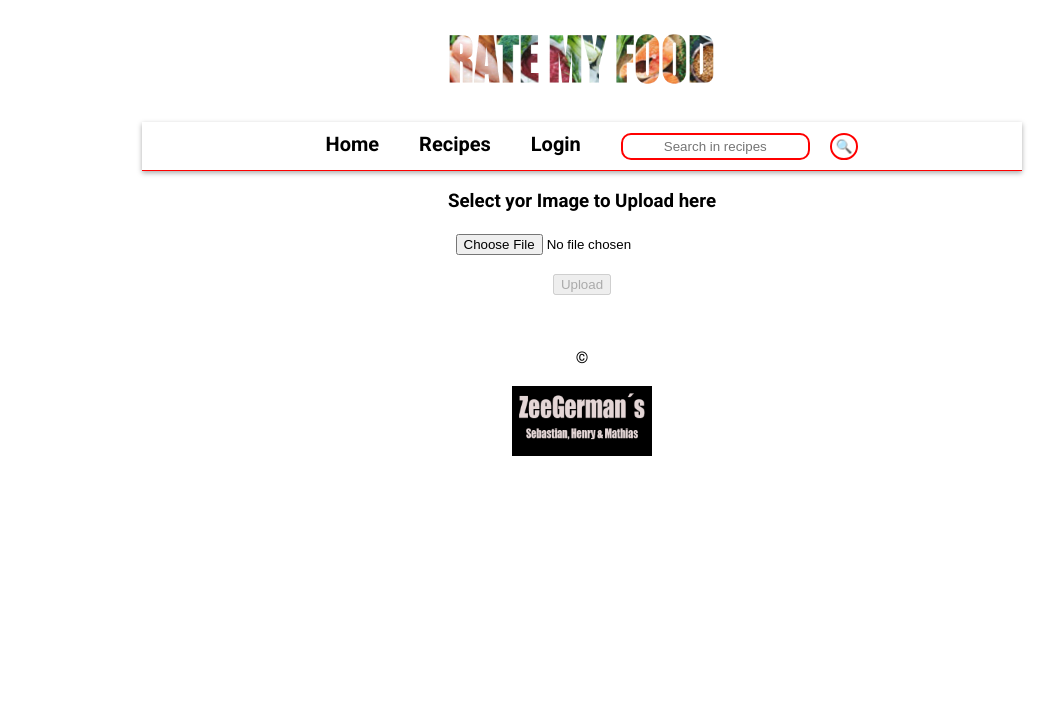
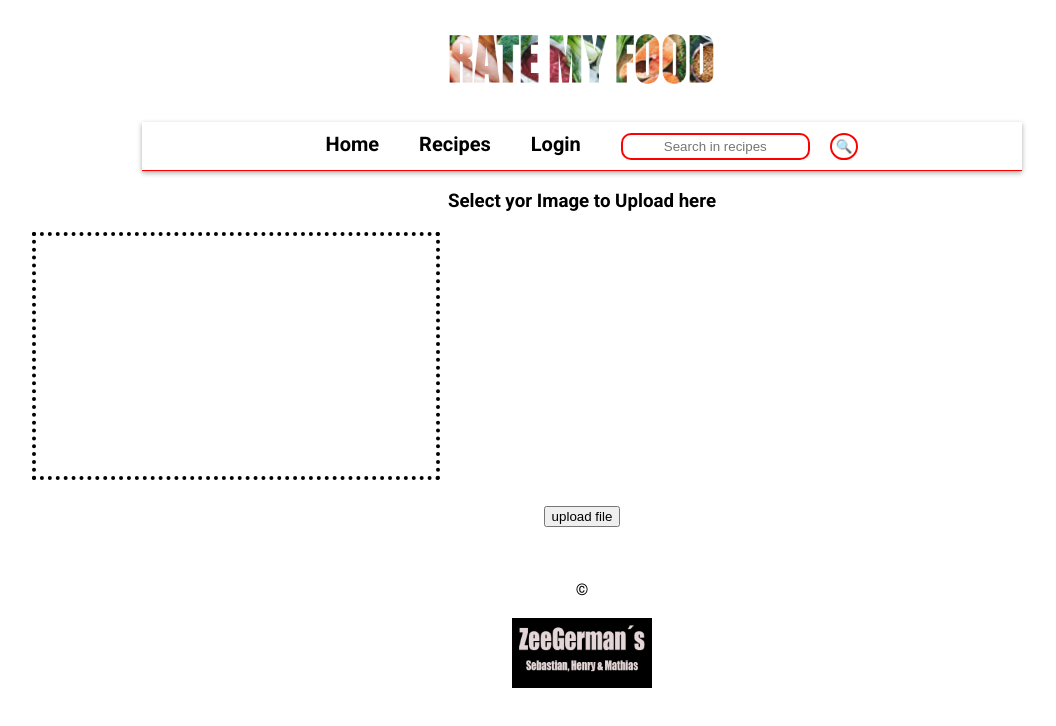
Before and after one commit to sadltelekom/RateMyFoodFrontend, an Angular app in the folder RateMyFoodApp/: page /upload/1 in a window 1280 px wide. Shown: the top 726 px of the page, without its empty margins (58-1114 px from the left). Built offline with nearby package versions, Linux system fonts and the light colour scheme.

Commit message:
pictureupload

```diff
--- a/RateMyFoodApp/src/app/fileupload/fileupload.component.css
+++ b/RateMyFoodApp/src/app/fileupload/fileupload.component.css
@@ -0,0 +1,13 @@
+.file-container {
+    width: 400px;
+    border: 4px dotted black;
+
+
+}
+
+.file {
+    opacity: 0;
+    padding: 5rem;
+    width: auto;
+    height: 5rem;
+}
--- a/RateMyFoodApp/src/app/fileupload/fileupload.component.html
+++ b/RateMyFoodApp/src/app/fileupload/fileupload.component.html
@@ -1,6 +1,6 @@
 <div id="pagecontent">
     <h3>Select yor Image to Upload here</h3>
-    <div id="fileupload">
+    <!-- <div id="fileupload">
         <div>
             <label>
                 <input type="file" (change)="selectFile($event)" accept="image/png" />
@@ -18,5 +18,19 @@
             {{ progress }}%
         </div>
     </div>
-    <div *ngIf="message" role="alert">{{ message }}</div>
+    <div *ngIf="message" role="alert">{{ message }}</div> -->
+
+    <!-- Drag'n'Drop -->
+    <div class="file-container" *ngIf="!file">
+
+        <input type="file" (change)="getFile($event)" class="file">
+
+    </div>
+
+    <div *ngIf="file">
+        File name: {{file.name}} <br />
+        <button (click)="file = undefined">clear file</button>
+        <br />
+    </div> <br />
+    <button (click)="uploadFile()">upload file</button>
 </div>
--- a/RateMyFoodApp/src/app/fileupload/fileupload.component.ts
+++ b/RateMyFoodApp/src/app/fileupload/fileupload.component.ts
@@ -27,6 +27,25 @@ export class FileuploadComponent implements OnInit {
     }
   }
 
+
+  // Drag Drop Start
+  file:any;
+  getFile(event:any) {
+    this.file = event.target.files[0]
+
+    console.log('file', this.file);
+
+  }
+
+  // uploadFile() {
+  //   let formData = new FormData();
+  //   formData.set("file", this.file)
+
+  // }
+  // Drag Drop End
+
+
+
   ngOnInit(): void {
     // this.fileInfos = this.uploadService.getFiles();
   }
@@ -35,30 +54,42 @@ export class FileuploadComponent implements OnInit {
     this.selectedFiles = event.target.files;
   }
 
-  upload(): void {
+  // upload(): void {
+  uploadFile() {
+    let formData = new FormData();
+    formData.set("file", this.file)
     this.progress = 0;
-    if (this.selectedFiles) {
-      const file: File | null = this.selectedFiles.item(0);
-      if (file) {
-        this.currentFile = file;
-        this.uploadService.upload(this.currentFile,this.id).subscribe({
+    // if (this.selectedFiles) {
+    //   const file: File | null = this.selectedFiles.item(0);
+      if (this.file) {
+        // this.currentFile = this.file;
+        this.uploadService.upload(this.file,this.id).subscribe({
           next: (event: any) => {
+
+            console.log("upload: ", this.uploadService);
+
             if (event.type === HttpEventType.UploadProgress) {
+
+              console.log("any progress?");
+
               this.progress = Math.round(100 * event.loaded / event.total);
             }
           },
           error: (err: any) => {
             console.log(err);
             this.progress = 0;
+
             if (err.error && err.error.message) {
+              console.log("PUnkt3");
               this.message = err.error.message;
             }
-            this.currentFile = undefined;
+            // this.currentFile = undefined;
           }
         });
       }
-      this.selectedFiles = undefined;
-    }
+      // this.selectedFiles = undefined;
+    // }
+    console.log("PUnkt5");
     this.router.navigate(['recipes', this.id]);
   }
 
```
